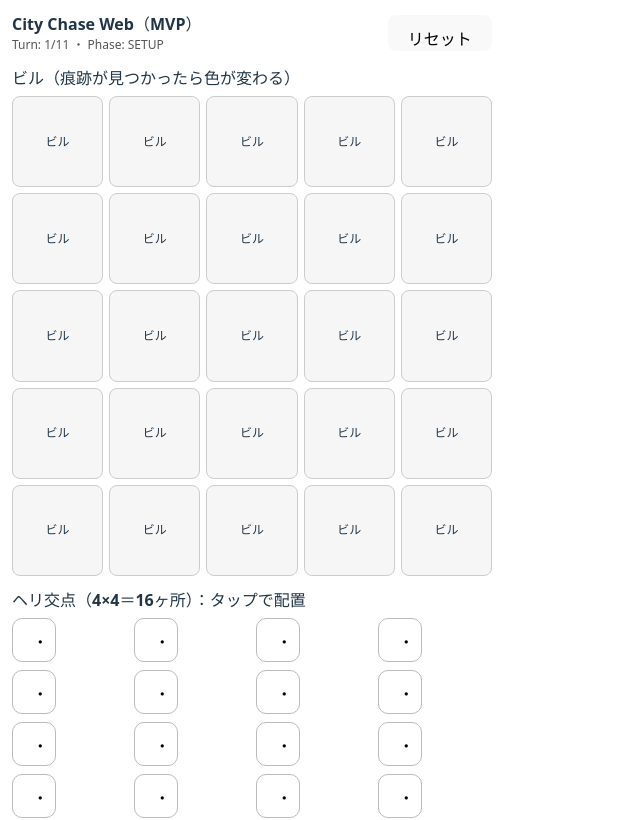
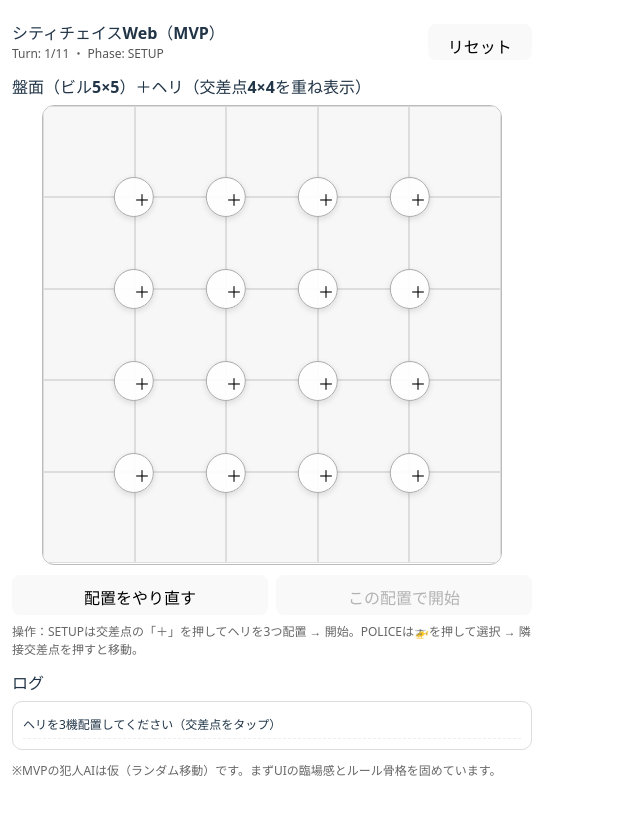
Before and after one commit to ykatoh1024-jpg/citychase-web, a React (Vite) app: page / in a window 1280 px wide. Shown: the top 820 px of the page, without its empty margins (0-640 px from the left). Built offline with nearby package versions, Linux system fonts and the light colour scheme.

Commit message:
fix: overlay helicopters on intersections

```diff
--- a/src/App.tsx
+++ b/src/App.tsx
@@ -2,13 +2,17 @@ import { useMemo, useState } from "react";
 
 type Phase = "SETUP" | "CRIMINAL" | "POLICE" | "END";
 type Cell = { r: number; c: number }; // 0..4
-type Node = { r: number; c: number }; // 0..3 (16 nodes)
+type Node = { r: number; c: number }; // 0..3 (16 nodes / intersections)
 
-const GRID = 5;      // 5x5 buildings
-const NODE = 4;      // 4x4 intersections
+const GRID = 5; // 5x5 buildings
+const NODE = 4; // 4x4 intersections
 
-function keyCell(c: Cell) { return `${c.r},${c.c}`; }
-function keyNode(n: Node) { return `${n.r},${n.c}`; }
+function keyCell(c: Cell) {
+  return `${c.r},${c.c}`;
+}
+function keyNode(n: Node) {
+  return `${n.r},${n.c}`;
+}
 
 function searchedCells(node: Node): Cell[] {
   const { r, c } = node;
@@ -20,7 +24,7 @@ function searchedCells(node: Node): Cell[] {
   ];
 }
 
-// MVP: visitTurn -> color
+// visitTurn -> color (meaning: the turn when criminal was there)
 function traceColor(visitTurn: number) {
   if (visitTurn === 1) return "gold";
   if (visitTurn === 6) return "orange";
@@ -30,6 +34,7 @@ function traceColor(visitTurn: number) {
 function inBoundsNode(n: Node) {
   return n.r >= 0 && n.r < NODE && n.c >= 0 && n.c < NODE;
 }
+
 function neighbors(n: Node): Node[] {
   const cand = [
     { r: n.r - 1, c: n.c },
@@ -41,22 +46,25 @@ function neighbors(n: Node): Node[] {
 }
 
 type GameState = {
-  turn: number;           // 1..11
+  turn: number; // 1..11
   phase: Phase;
 
-  helicopters: Node[];    // 3
+  helicopters: Node[]; // 3
   selectedHeli: number | null;
 
-  criminalPos: Cell;      // secret
+  criminalPos: Cell; // secret
 
-  visits: Record<string, number[]>;   // cell -> [turns]
-  revealed: Record<string, boolean>;  // cell -> bool
+  visits: Record<string, number[]>; // cell -> [turns visited]
+  revealed: Record<string, boolean>; // cell -> revealed trace?
 
   log: string[];
 };
 
 function randomCell(): Cell {
-  return { r: Math.floor(Math.random() * GRID), c: Math.floor(Math.random() * GRID) };
+  return {
+    r: Math.floor(Math.random() * GRID),
+    c: Math.floor(Math.random() * GRID),
+  };
 }
 
 export default function App() {
@@ -68,7 +76,7 @@ export default function App() {
     criminalPos: randomCell(),
     visits: {},
     revealed: {},
-    log: ["ヘリを3機配置してください"],
+    log: ["ヘリを3機配置してください（交差点をタップ）"],
   }));
 
   const allNodes = useMemo(() => {
@@ -92,28 +100,32 @@ export default function App() {
       criminalPos: randomCell(),
       visits: {},
       revealed: {},
-      log: ["ヘリを3機配置してください"],
+      log: ["ヘリを3機配置してください（交差点をタップ）"],
     });
   }
 
   // Setup: place/unplace helicopters on nodes
   function toggleHeli(n: Node) {
     if (state.phase !== "SETUP") return;
+
     const k = keyNode(n);
-    const idx = state.helicopters.findIndex(h => keyNode(h) === k);
+    const idx = state.helicopters.findIndex((h) => keyNode(h) === k);
+
     if (idx >= 0) {
       const next = state.helicopters.slice();
       next.splice(idx, 1);
-      setState(s => ({
+      setState((s) => ({
         ...s,
         helicopters: next,
         log: [`ヘリを外しました（残り ${3 - next.length}）`, ...s.log],
       }));
       return;
     }
+
     if (state.helicopters.length >= 3) return;
+
     const next = [...state.helicopters, n];
-    setState(s => ({
+    setState((s) => ({
       ...s,
       helicopters: next,
       log: [`ヘリを配置しました（残り ${3 - next.length}）`, ...s.log],
@@ -124,14 +136,16 @@ export default function App() {
     if (state.phase !== "SETUP") return;
     if (state.helicopters.length !== 3) return;
 
-    // criminal decides initial position after seeing helicopters (MVP: random)
+    // Criminal chooses initial position after seeing helicopters (MVP: random)
     const c0 = randomCell();
     const visits = { ...state.visits };
     visits[keyCell(c0)] = Array.from(new Set([...(visits[keyCell(c0)] ?? []), 1]));
 
-    setState(s => ({
+    setState((s) => ({
       ...s,
-      phase: "POLICE", // skip animation for now; MVP starts at police turn 1
+      phase: "POLICE",
+      turn: 1,
+      selectedHeli: null,
       criminalPos: c0,
       visits,
       log: ["犯人が隠れた…", ...s.log],
@@ -141,38 +155,42 @@ export default function App() {
   // Police: select heli
   function selectHeli(i: number) {
     if (state.phase !== "POLICE") return;
-    setState(s => ({ ...s, selectedHeli: i }));
+    setState((s) => ({ ...s, selectedHeli: i }));
   }
 
   // Police: move selected heli to neighbor
   function moveHeli(to: Node) {
     if (state.phase !== "POLICE") return;
     if (state.selectedHeli == null) return;
+
     const from = state.helicopters[state.selectedHeli];
-    const ok = neighbors(from).some(n => keyNode(n) === keyNode(to));
+    const ok = neighbors(from).some((n) => keyNode(n) === keyNode(to));
     if (!ok) return;
 
     const next = state.helicopters.slice();
     next[state.selectedHeli] = to;
 
-    setState(s => ({
+    setState((s) => ({
       ...s,
       helicopters: next,
       log: [`T${s.turn}：ヘリを移動`, ...s.log],
     }));
   }
 
-  // Police: search using selected heli at its node
+  // Police: search using selected heli at its node (surrounding 4 buildings)
   function search() {
     if (state.phase !== "POLICE") return;
     if (state.selectedHeli == null) return;
+
     const node = state.helicopters[state.selectedHeli];
     const targets = searchedCells(node);
 
-    // arrest check
-    const arrested = targets.some(c => c.r === state.criminalPos.r && c.c === state.criminalPos.c);
+    // arrest check: if criminal current position is among searched 4 buildings
+    const arrested = targets.some(
+      (c) => c.r === state.criminalPos.r && c.c === state.criminalPos.c
+    );
     if (arrested) {
-      setState(s => ({
+      setState((s) => ({
         ...s,
         phase: "END",
         log: [`T${s.turn}：逮捕！警察の勝ち`, ...s.log],
@@ -183,6 +201,7 @@ export default function App() {
     // reveal traces if any visited in past and not revealed yet
     const revealed = { ...state.revealed };
     let foundAny = false;
+
     for (const c of targets) {
       const k = keyCell(c);
       const v = state.visits[k];
@@ -192,35 +211,37 @@ export default function App() {
       }
     }
 
-    // advance turn with simple criminal move (MVP: random move)
+    // advance turn and move criminal (MVP: random)
     const nextTurn = state.turn + 1;
+
+    // log search result on current turn
+    const logPrefix = `T${state.turn}：捜索（痕跡${foundAny ? "あり" : "なし"}）`;
+
     if (nextTurn > 11) {
-      setState(s => ({
+      setState((s) => ({
         ...s,
         phase: "END",
         revealed,
-        log: [`T${s.turn}：捜索（痕跡${foundAny ? "あり" : "なし"}）`, "11ターン逃げ切り：犯人の勝ち", ...s.log],
+        log: [logPrefix, "11ターン逃げ切り：犯人の勝ち", ...s.log],
       }));
       return;
     }
 
-    // criminal "moves" (MVP: random cell)
     const cNext = randomCell();
     const visits = { ...state.visits };
     const kNext = keyCell(cNext);
     visits[kNext] = Array.from(new Set([...(visits[kNext] ?? []), nextTurn]));
 
-    setState(s => ({
+    setState((s) => ({
       ...s,
       turn: nextTurn,
       criminalPos: cNext,
       visits,
       revealed,
-      log: [`T${s.turn}：捜索（痕跡${foundAny ? "あり" : "なし"}）`, `T${nextTurn}：犯人が移動した…`, ...s.log],
+      log: [logPrefix, `T${nextTurn}：犯人が移動した…`, ...s.log],
     }));
   }
 
-  // UI helpers
   function cellStyle(c: Cell): React.CSSProperties {
     const k = keyCell(c);
     const isRevealed = !!state.revealed[k];
@@ -228,108 +249,153 @@ export default function App() {
     const first = turns.length ? Math.min(...turns) : null;
 
     const base: React.CSSProperties = {
-      border: "1px solid #ccc",
-      borderRadius: 8,
-      aspectRatio: "1 / 1",
+      border: "1px solid #ddd",
       display: "flex",
       alignItems: "center",
       justifyContent: "center",
       fontSize: 12,
       userSelect: "none",
+      background: "#f7f7f7",
     };
 
     if (isRevealed && first != null) {
       base.background = traceColor(first);
       base.color = first === 1 ? "#000" : "#fff";
-      base.fontWeight = 700;
-    } else {
-      base.background = "#f6f6f6";
-    }
-    return base;
+      base.fontWeight = 800;
     }
 
-  function nodeButtonStyle(n: Node): React.CSSProperties {
-    const placed = state.helicopters.some(h => keyNode(h) === keyNode(n));
-    return {
-      width: 44,
-      height: 44,
-      borderRadius: 10,
-      border: placed ? "2px solid #000" : "1px solid #bbb",
-      background: placed ? "#eaeaea" : "#fff",
-      fontWeight: placed ? 700 : 400,
-    };
+    return base;
   }
 
   const canStart = state.phase === "SETUP" && state.helicopters.length === 3;
 
   return (
-    <div style={{ padding: 12, maxWidth: 480, margin: "0 auto", fontFamily: "system-ui, sans-serif" }}>
+    <div style={{ padding: 12, maxWidth: 520, margin: "0 auto", fontFamily: "system-ui, sans-serif" }}>
       <header style={{ display: "flex", gap: 8, alignItems: "center", justifyContent: "space-between" }}>
         <div>
-          <div style={{ fontWeight: 800 }}>City Chase Web（MVP）</div>
+          <div style={{ fontWeight: 900 }}>シティチェイスWeb（MVP）</div>
           <div style={{ fontSize: 12, color: "#555" }}>
             Turn: {state.turn}/11 ・ Phase: {state.phase}
           </div>
         </div>
-        <button onClick={reset} style={{ height: 36 }}>リセット</button>
+        <button onClick={reset} style={{ height: 36 }}>
+          リセット
+        </button>
       </header>
 
       <main style={{ display: "grid", gap: 12, marginTop: 12 }}>
-        {/* Board */}
+        {/* Board + Helicopters overlay */}
         <section>
-          <div style={{ fontWeight: 700, marginBottom: 6 }}>ビル（痕跡が見つかったら色が変わる）</div>
-          <div style={{ display: "grid", gridTemplateColumns: `repeat(${GRID}, 1fr)`, gap: 6 }}>
-            {allCells.map(c => {
+          <div style={{ fontWeight: 700, marginBottom: 6 }}>
+            盤面（ビル5×5）＋ヘリ（交差点4×4を重ね表示）
+          </div>
+
+          <div
+            style={{
+              position: "relative",
+              width: "100%",
+              maxWidth: 460,
+              margin: "0 auto",
+              aspectRatio: "1 / 1",
+            }}
+          >
+            {/* Buildings 5x5 */}
+            <div
+              style={{
+                position: "absolute",
+                inset: 0,
+                display: "grid",
+                gridTemplateColumns: `repeat(${GRID}, 1fr)`,
+                gridTemplateRows: `repeat(${GRID}, 1fr)`,
+                gap: 0,
+                border: "1px solid #bbb",
+                borderRadius: 12,
+                overflow: "hidden",
+                background: "#fff",
+              }}
+            >
+              {allCells.map((c) => {
                 const k = keyCell(c);
                 const turns = state.visits[k] ?? [];
                 const first = turns.length ? Math.min(...turns) : null;
+
                 return (
                   <div key={k} style={cellStyle(c)}>
-                  {state.revealed[k] && first != null ? `痕跡T${first}` : "ビル"}
+                    {state.revealed[k] && first != null ? `痕跡T${first}` : ""}
                   </div>
                 );
               })}
             </div>
-        </section>
 
-        {/* Helicopters / Nodes */}
-        <section>
-          <div style={{ fontWeight: 700, marginBottom: 6 }}>
-            ヘリ交点（4×4＝16ヶ所）{state.phase === "SETUP" ? "：タップで配置" : "：タップで選択/移動"}
-          </div>
+            {/* Nodes overlay (4x4 intersections) */}
+            {allNodes.map((n) => {
+              const k = keyNode(n);
+              const placedIndex = state.helicopters.findIndex((h) => keyNode(h) === k);
+              const placed = placedIndex >= 0;
+              const isSelected = state.selectedHeli != null && placedIndex === state.selectedHeli;
 
-          <div style={{ display: "grid", gridTemplateColumns: `repeat(${NODE}, 1fr)`, gap: 8 }}>
-            {allNodes.map(n => {
-              const k = keyNode(n);
-              const placedIndex = state.helicopters.findIndex(h => keyNode(h) === k);
-              const isSelected = state.selectedHeli != null && placedIndex === state.selectedHeli;
+              // Intersection position on the board border lines: (1/5,2/5,3/5,4/5)
+              const leftPct = ((n.c + 1) / GRID) * 100;
+              const topPct = ((n.r + 1) / GRID) * 100;
 
               const onClick = () => {
                 if (state.phase === "SETUP") return toggleHeli(n);
                 if (state.phase !== "POLICE") return;
+
                 if (placedIndex >= 0) return selectHeli(placedIndex);
-                // move if neighbor of selected heli
                 moveHeli(n);
               };
+
+              // Show movement hint: highlight neighbor nodes when a heli is selected
+              let isMoveCandidate = false;
+              if (state.phase === "POLICE" && state.selectedHeli != null && !placed) {
+                const from = state.helicopters[state.selectedHeli];
+                isMoveCandidate = neighbors(from).some((x) => keyNode(x) === k);
+              }
 
               return (
                 <button
                   key={k}
                   onClick={onClick}
                   style={{
-                    ...nodeButtonStyle(n),
+                    position: "absolute",
+                    left: `${leftPct}%`,
+                    top: `${topPct}%`,
+                    transform: "translate(-50%, -50%)",
+                    width: 40,
+                    height: 40,
+                    borderRadius: 999,
+                    border: placed ? "2px solid #000" : isMoveCandidate ? "2px solid dodgerblue" : "1px solid #aaa",
+                    background: placed ? "#f2f2f2" : "rgba(255,255,255,0.92)",
+                    boxShadow: "0 2px 6px rgba(0,0,0,0.12)",
+                    fontSize: 16,
+                    fontWeight: 900,
                     outline: isSelected ? "3px solid dodgerblue" : "none",
+                    cursor: "pointer",
                   }}
+                  aria-label={`node-${n.r}-${n.c}`}
+                  title={state.phase === "SETUP" ? "ヘリを配置/解除" : placed ? "ヘリを選択" : "移動先"}
                 >
-                  {placedIndex >= 0 ? `🚁${placedIndex + 1}` : "・"}
+                  {placed ? `🚁${placedIndex + 1}` : "＋"}
                 </button>
               );
             })}
           </div>
 
+          {/* Controls */}
           {state.phase === "SETUP" && (
             <div style={{ display: "flex", gap: 8, marginTop: 10 }}>
-              <button onClick={() => setState(s => ({ ...s, helicopters: [], log: ["ヘリを3機配置してください", ...s.log] }))} style={{ flex: 1, height: 40 }}>
+              <button
+                onClick={() =>
+                  setState((s) => ({
+                    ...s,
+                    helicopters: [],
+                    selectedHeli: null,
+                    log: ["ヘリを3機配置してください（交差点をタップ）", ...s.log],
+                  }))
+                }
+                style={{ flex: 1, height: 40 }}
+              >
                 配置をやり直す
               </button>
               <button disabled={!canStart} onClick={startGame} style={{ flex: 1, height: 40 }}>
@@ -340,19 +406,43 @@ export default function App() {
 
           {state.phase === "POLICE" && (
             <div style={{ display: "flex", gap: 8, marginTop: 10 }}>
-              <button disabled={state.selectedHeli == null} onClick={search} style={{ flex: 1, height: 44, fontWeight: 800 }}>
+              <button
+                disabled={state.selectedHeli == null}
+                onClick={search}
+                style={{ flex: 1, height: 44, fontWeight: 900 }}
+              >
                 捜索する（周囲4ビル）
               </button>
             </div>
           )}
+
+          <div style={{ marginTop: 8, fontSize: 12, color: "#666" }}>
+            操作：SETUPは交差点の「＋」を押してヘリを3つ配置 → 開始。POLICEは🚁を押して選択 → 隣接交差点を押すと移動。
+          </div>
         </section>
 
         {/* Log */}
         <section>
           <div style={{ fontWeight: 700, marginBottom: 6 }}>ログ</div>
-          <div style={{ border: "1px solid #ddd", borderRadius: 10, padding: 10, maxHeight: 220, overflow: "auto", background: "#fff" }}>
-            {state.log.slice(0, 30).map((l, i) => (
-              <div key={i} style={{ fontSize: 12, padding: "4px 0", borderBottom: "1px dashed #eee" }}>
+          <div
+            style={{
+              border: "1px solid #ddd",
+              borderRadius: 10,
+              padding: 10,
+              maxHeight: 240,
+              overflow: "auto",
+              background: "#fff",
+            }}
+          >
+            {state.log.slice(0, 40).map((l, i) => (
+              <div
+                key={i}
+                style={{
+                  fontSize: 12,
+                  padding: "4px 0",
+                  borderBottom: "1px dashed #eee",
+                }}
+              >
                 {l}
               </div>
             ))}
@@ -361,7 +451,7 @@ export default function App() {
       </main>
 
       <footer style={{ marginTop: 12, fontSize: 12, color: "#666" }}>
-        操作：SETUPは交点をタップして🚁を3つ配置 → 開始。POLICEは🚁をタップで選択、隣接交点をタップで移動、捜索ボタン。
+        ※MVPの犯人AIは仮（ランダム移動）です。まずUIの臨場感とルール骨格を固めています。
       </footer>
     </div>
   );
```
Lines whose indentation alone changed are shown as unchanged.
